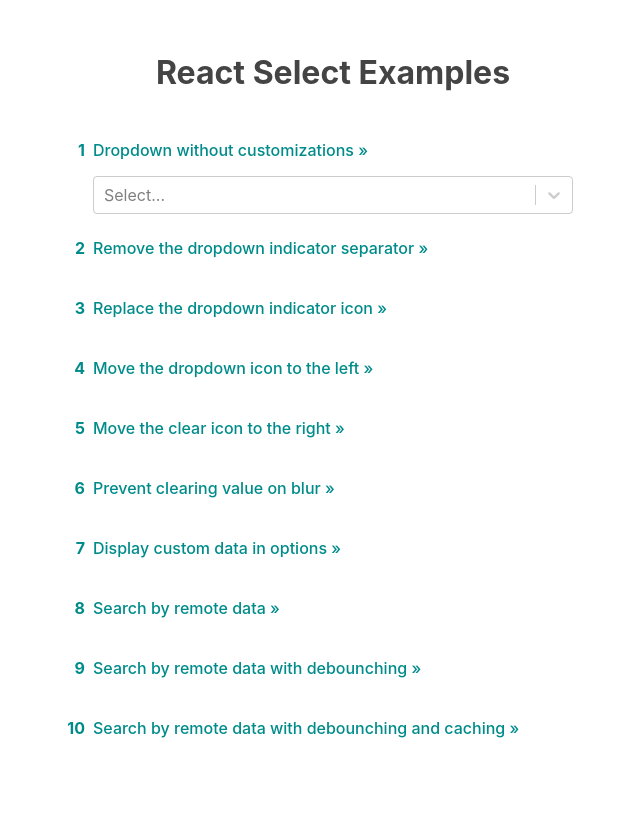
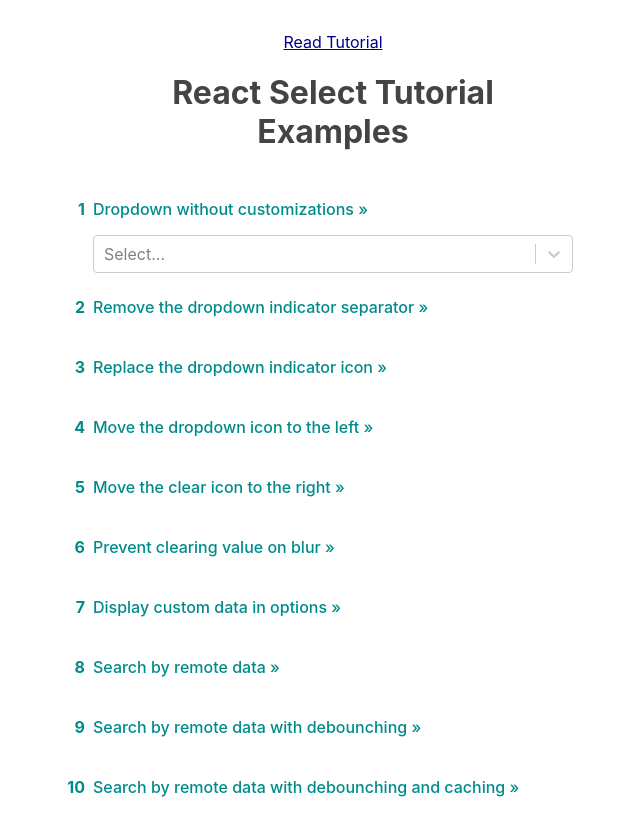
Before and after one commit to kkomelin/react-select-customization-examples, a React (Create React App) app: page / in a window 1280 px wide. Shown: the top 836 px of the page, without its empty margins (307-947 px from the left). Built offline with nearby package versions, Linux system fonts and the light colour scheme.

Commit message:
Added tutorial link.

```diff
--- a/src/App.tsx
+++ b/src/App.tsx
@@ -8,7 +8,15 @@
   return (
     <QueryClientProvider client={queryClient}>
       <div className="App">
-        <h1>React Select Examples</h1>
+        <a
+          style={{ color: 'darkblue', textAlign: 'center' }}
+          href="https://komelin.com/..."
+          target="_blank"
+          rel="noopener noreferrer"
+        >
+          Read Tutorial
+        </a>
+        <h1>React Select Tutorial Examples</h1>
 
         <Examples />
       </div>
```
